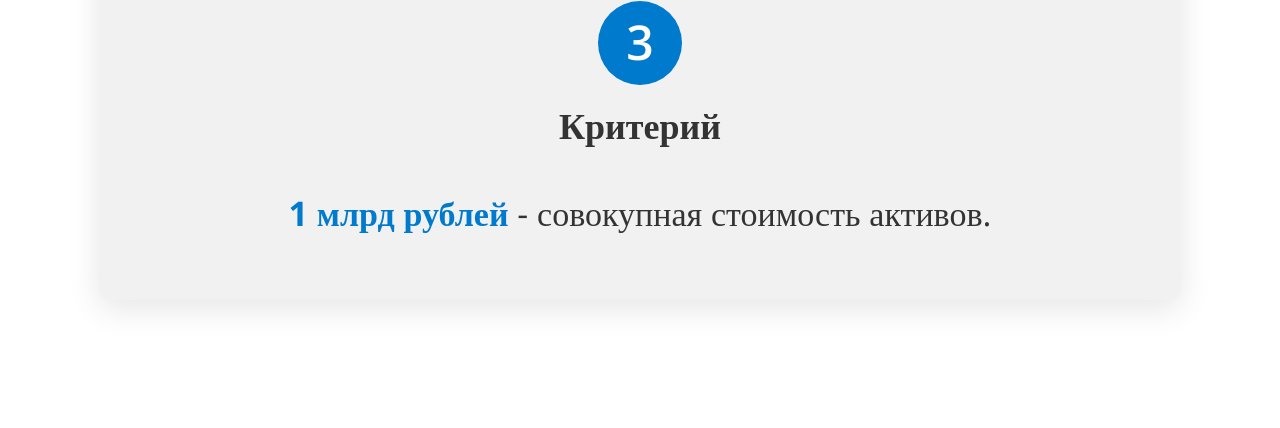
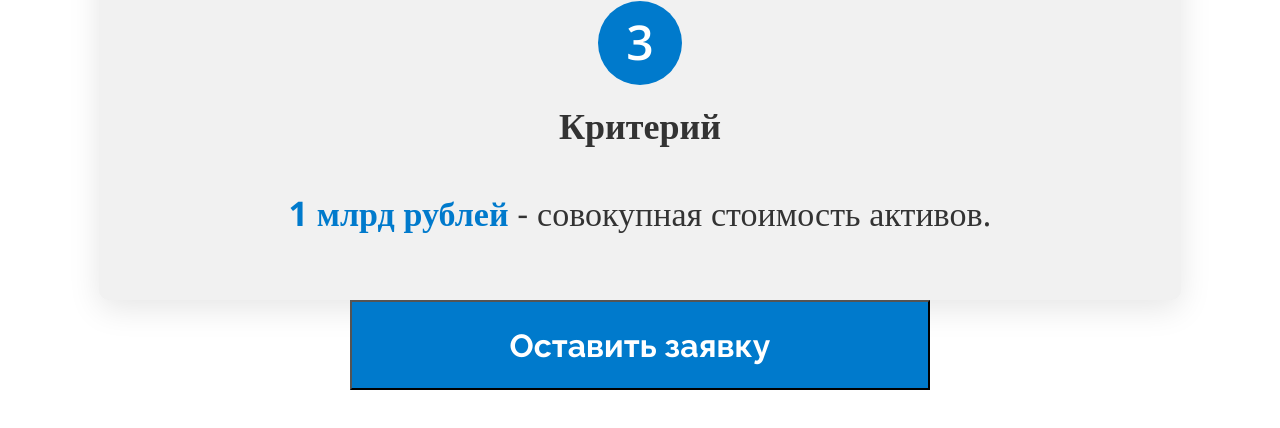
Before and after one commit to k1ngsterr1/taxes-monitoring, a React (Create React App) app: page / in a window 1280 px wide. Shown: the part 5519-5947 px from the top of the page. Built offline with nearby package versions, Linux system fonts and the light colour scheme.

Commit message:
taxes-monitoring V2.1

```diff
--- a/src/screens/RequirementsScreen.tsx
+++ b/src/screens/RequirementsScreen.tsx
@@ -55,6 +55,7 @@ const RequirementsScreen = () => {
           propHeading="Критерий"
           propText="<span><b>1 млрд рублей</b></span> - совокупная стоимость активов."
         ></Box>
+        <button className="request">Оставить заявку</button>
       </div>
     </div>
   );
--- a/src/styles/requirements/requirements-styles.css
+++ b/src/styles/requirements/requirements-styles.css
@@ -93,4 +93,15 @@
   margin-top: clamp(8px, 3.73824vw, 32px);
   margin-bottom: clamp(16px, 7.47648vw, 64px);
   line-height: normal;
+}
+* body .requirements-screen .container .request {
+  width: clamp(145px, 67.7556vw, 580px);
+  height: clamp(22.5px, 10.5138vw, 90px);
+  background-color: #007ACC;
+  color: #FFF;
+  font-family: Raleway;
+  font-size: clamp(8px, 3.73824vw, 32px);
+  font-style: normal;
+  font-weight: 700;
+  line-height: normal;
 }/*# sourceMappingURL=requirements-styles.css.map */
```
Also changed, not shown: src/styles/requirements/requirements-styles.sass (+11 -0 lines), 1 other file (tests, documents, lock files or other folders).
